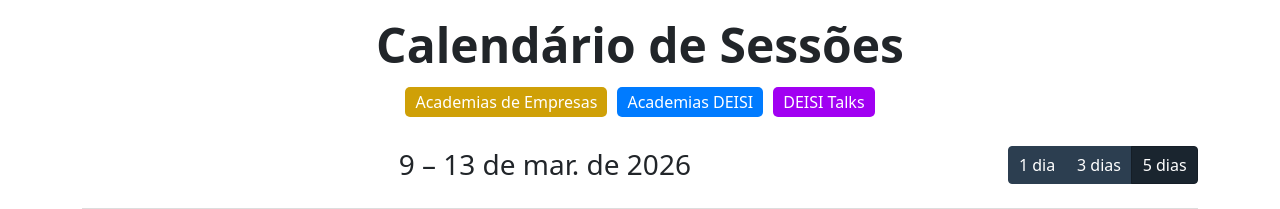
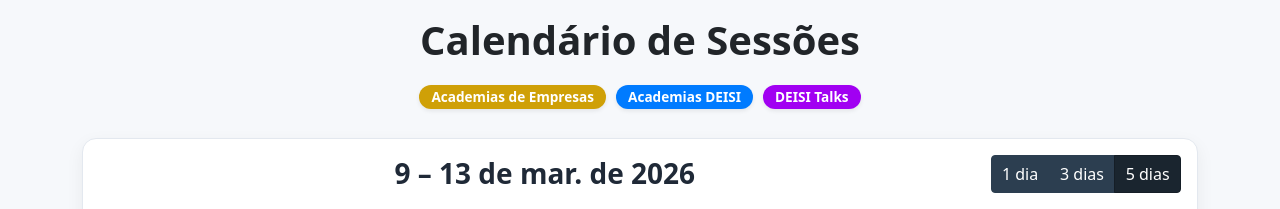
Before and after one commit to deisi-apps-test-afonso-lucas-tfc/techweb26, a Django app: page /calendario/ in a window 1280 px wide. Shown: the part 84-293 px from the top of the page. Run offline with Django 4.2, Linux system fonts and the light colour scheme; data comes from the database, SQL or seed files in the repository; data that the repository does not hold is empty; some libraries are stand-ins or nearby versions.

Commit message:
layout calendario

```diff
--- a/tecweb/templates/tecweb/calendario.html
+++ b/tecweb/templates/tecweb/calendario.html
@@ -69,17 +69,139 @@ display: flex;
 justify-content: space-between;
 }
 }
+
+/* ===== FUNDO E CONTAINER ===== */
+body {
+  background: #F6F8FB;
+}
+
+#calendar {
+  background: #FFFFFF;
+  border-radius: 14px;
+  padding: 16px;
+  box-shadow: 0 6px 18px rgba(0,0,0,0.06);
+  border: 1px solid #E3E8EF;
+}
+
+/* ===== CABEÇALHO ===== */
+.fc-toolbar-title {
+  font-weight: 600;
+  color: #1F2937;
+}
+
+/* ===== GRELHA ===== */
+.fc-theme-standard td,
+.fc-theme-standard th {
+  border: 1px solid #E3E8EF;
+}
+
+.fc-timegrid-slot {
+  cursor: pointer;
+  transition: background 0.15s ease;
+}
+
+.fc-timegrid-slot:hover {
+  background: #F1F5F9;
+}
+
+/* ===== HOJE ===== */
+.fc-day-today {
+  background: #FEF3C7 !important;
+  border-left: 3px solid #F59E0B !important;
+}
+
+/* ===== EVENTOS ===== */
+.fc-event {
+  border: none !important;
+  border-radius: 8px !important;
+  padding: 2px 4px;
+  font-size: 0.85rem;
+  box-shadow: 0 2px 4px rgba(0,0,0,0.08);
+  transition: transform 0.1s ease, box-shadow 0.1s ease;
+}
+
+.fc-event:hover {
+  transform: scale(1.02);
+  box-shadow: 0 4px 10px rgba(0,0,0,0.12);
+}
+
+/* evento não inscrito */
+.hidden {
+  opacity: 0.25;
+  filter: grayscale(40%);
+}
+
+/* ===== TEXTO DOS EVENTOS ===== */
+.event-title {
+  padding: 4px 2px 0;
+  text-align: center;
+  font-weight: 600;
+  word-wrap: break-word;
+  overflow: hidden;
+  font-size: 0.9em;
+}
+
+.event-time {
+  text-align: center;
+  font-size: 0.7em;
+  color: rgba(255,255,255,0.9);
+}
+
+.event-vagas {
+  font-size: 0.65em;
+  position: absolute;
+  bottom: 2px;
+  right: 4px;
+  background: rgba(0,0,0,0.2);
+  border-radius: 4px;
+  padding: 1px 4px;
+}
+
+/* ===== BOTÕES ===== */
+.btn-outline-success {
+  border-radius: 8px;
+  font-weight: 500;
+}
+
+/* ===== LEGENDA DE TIPOS ===== */
+.container span[style] {
+  border-radius: 999px !important;
+  padding: 5px 12px !important;
+  font-size: 0.85rem;
+  box-shadow: 0 2px 4px rgba(0,0,0,0.08);
+}
+
+/* ===== CARD DE CONTACTO ===== */
+.bg-gray-100 {
+  background: #FFFFFF !important;
+  border: 1px solid #E3E8EF;
+}
+
+/* ===== MOBILE ===== */
+@media (max-width: 768px) {
+  #calendar {
+    padding: 10px;
+  }
+
+  .fc-toolbar-title {
+    font-size: 1.1rem;
+  }
+}
+
+
+
+
 {% endblock %}
 
 {% block content %}
 <div class="container mt-4">
-    <h1 class="display-5 fw-bold text-center mt-5">
+    <h1 class="text-center mt-5 mb-3 fw-semibold">
         Calendário de Sessões
     </h1>
 
     <div class="mb-4 d-flex flex-wrap justify-content-center">
         {% for tipo in tipos %}
-        <span style="background-color:{{tipo.backgroundColor}}; color:white;
+        <span class="badge rounded-pill" style="background-color:{{tipo.backgroundColor}}; color:white;
                   margin:5px; padding:3px 10px; border-radius:5px;">
             {{ tipo.nome }}
         </span>
```
